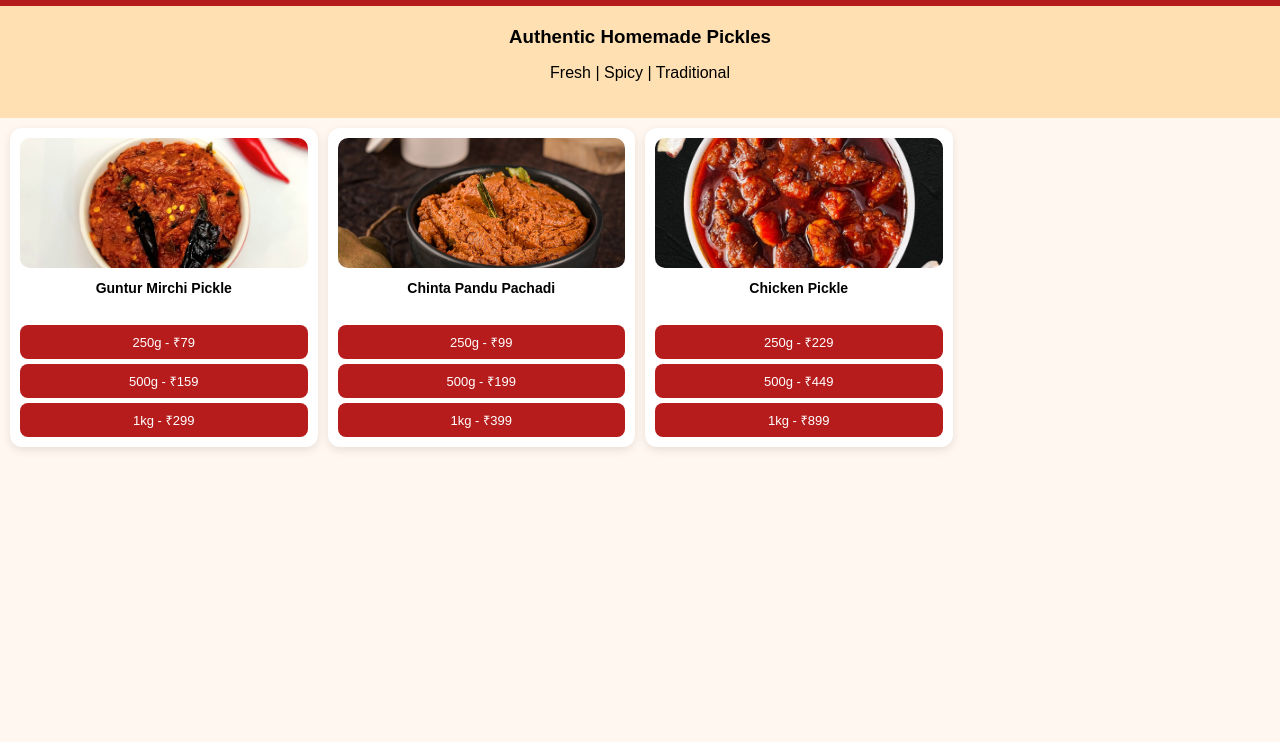
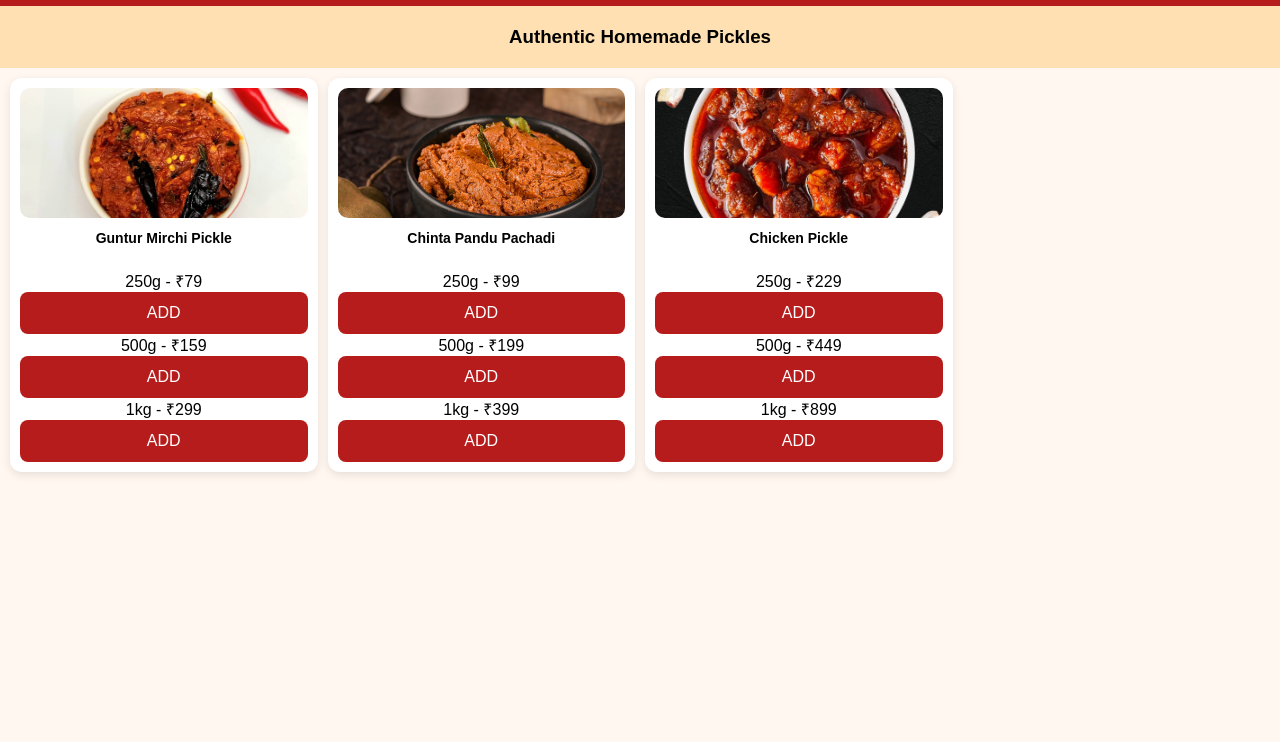
Before and after one commit to 1alokesh/pickle-website, a website: page public/index.html in a window 1280 px wide. Shown: the part 58-800 px from the top of the page. Drawn offline with Linux system fonts and the light colour scheme.

Commit message:
Update index.html

```diff
--- a/public/index.html
+++ b/public/index.html
@@ -1,63 +1,51 @@
 <!DOCTYPE html>
 <html>
 <head>
-  <title>Guntur Inti Ruchulu</title>
-  <meta name="viewport" content="width=device-width, initial-scale=1.0">
-  <link rel="stylesheet" href="style.css">
+<meta name="viewport" content="width=device-width, initial-scale=1.0">
+<title>Guntur Inti Ruchulu</title>
+<link rel="stylesheet" href="style.css">
 </head>
 
 <body>
 
-<!-- HEADER -->
 <div class="header">
-  <h2>🌶️ Guntur Inti Ruchulu</h2>
+  <h2>🌶️ Pickles</h2>
   <button onclick="goToCart()">🛒</button>
 </div>
 
-<!-- HERO -->
 <div class="hero">
   <h3>Authentic Homemade Pickles</h3>
-  <p>Fresh | Spicy | Traditional</p>
 </div>
 
-<!-- PRODUCTS -->
-<div class="products" id="productList"></div>
+<div id="productList" class="products"></div>
+<div id="cartBar" class="cart-bar"></div>
 
 <script src="products.js"></script>
 <script src="cart.js"></script>
 
 <script>
-function renderProducts() {
-  const container = document.getElementById("productList");
-  container.innerHTML = "";
+function renderProducts(){
+  const c=document.getElementById("productList");
+  c.innerHTML="";
 
-  products.forEach(p => {
-    let variantButtons = "";
+  products.forEach(p=>{
+    c.innerHTML+=`
+    <div class="card">
+      <img src="${p.image}">
+      <h3>${p.name}</h3>
 
-    p.variants.forEach((v, i) => {
-      variantButtons += `
-        <button onclick="addToCart(${p.id}, ${i})">
-          ${v.size} - ₹${v.price}
-        </button>
-      `;
-    });
+      ${p.variants.map((v,i)=>`
+        <div class="variant-row">
+          <span>${v.size} - ₹${v.price}</span>
+          <button onclick="addToCart(${p.id},${i})">ADD</button>
+        </div>
+      `).join("")}
 
-    container.innerHTML += `
-      <div class="card">
-        <img src="${p.image}">
-        <h3>${p.name}</h3>
-        <div class="variants">
-          ${variantButtons}
-        </div>
-      </div>
-    `;
+    </div>`;
   });
+
+  updateCartBar();
 }
-
-function goToCart(){
-  window.location.href = "cart.html";
-}
-
 renderProducts();
 </script>
 
```
